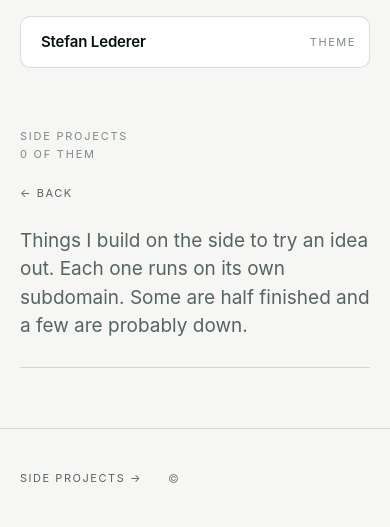
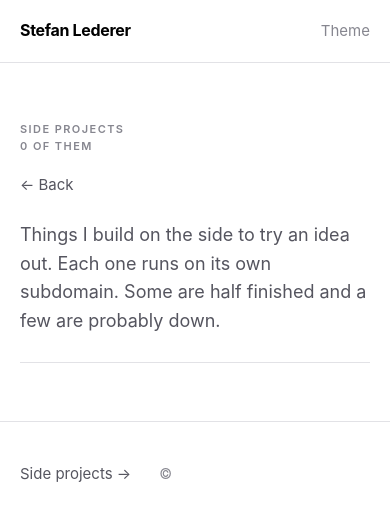
Before and after one commit to slederer/onlycat-tool, a FastAPI app: template templates/projects.html in a window 390 px wide. Shown: the top 527 px of the page. Run offline with FastAPI, Linux system fonts and the light colour scheme; the template is opened without the code that fills it, so the values that code supplies are empty.

Commit message:
Restyle toward bitmovin.com, away from alpic
Alpic's specifics are gone: the green-black base, hot pink CTA, lime
signals, pill buttons, uppercase nav and the floating bordered nav bar.

Bitmovin's own language instead, taken from its live site rather than
memory (Cloudflare blocks headless, so this needed a real browser):
neutral pure black with no colour cast, heavy bold sans headings at
tight tracking, a solid blue primary button and violet-outlined
secondary as rounded rectangles rather than pills, a flat full-width
nav, and an uppercase stat strip beneath the hero, which here counts
investments, rounds led and cohorts from the real data.

Accent rules move from a short tick to a full top border on each card,
and section rules stay hairline.

Also narrows the SPV grid minimum to 240px: at 280 the three cards no
longer fit one row inside the gutter layout and wrapped 2+1.

Co-Authored-By: Claude Opus 5 (1M context) <noreply@anthropic.com>
Claude-Session: https://claude.ai/code/session_012Uw7e92tjKv8G4jRQJqXSj

```diff
--- a/templates/projects.html
+++ b/templates/projects.html
@@ -23,15 +23,15 @@
     padding: 15px 0; border-bottom: 1px solid var(--border);
     text-decoration: none; color: inherit; align-items: baseline;
   }
-  .project:hover .project-name { color: var(--lime); }
-  .project-name { font-weight: 500; color: var(--text-strong); }
+  .project:hover .project-name { color: var(--blue); }
+  .project-name { font-weight: 600; color: var(--text-strong); }
   .project-desc { color: var(--muted); font-size: 14px; }
   .project-host {
     font-family: var(--mono); font-size: 11px; color: var(--faint); text-align: right;
   }
   .back {
     display: inline-block; margin-bottom: 24px; color: var(--muted);
-    text-decoration: none; font-size: 11px; letter-spacing: .14em; text-transform: uppercase;
+    text-decoration: none; font-size: 15px;
   }
   .back:hover { color: var(--text); }
 
--- a/templates/site_base.html
+++ b/templates/site_base.html
@@ -9,7 +9,7 @@
 
 <link rel="icon" href="/static/site/favicon.svg" type="image/svg+xml">
 <link rel="apple-touch-icon" href="/static/site/apple-touch-icon.png">
-<meta name="theme-color" content="#06100e">
+<meta name="theme-color" content="#000000">
 
 {% block og %}
 <meta property="og:type" content="profile">
@@ -41,57 +41,60 @@
 
 <style>
   :root {
-    --bg: #06100e;
-    --bg-tint: #08140f;
-    --panel: #0c1a16;
-    --panel-2: #101f1a;
-    --border: rgba(255, 255, 255, .12);
-    --border-strong: rgba(255, 255, 255, .28);
-    --text: #f2f5f4;
+    /* Neutral black, the way bitmovin.com sits. No colour cast in the base. */
+    --bg: #000000;
+    --bg-2: #0a0a0b;
+    --panel: #101012;
+    --panel-2: #17171a;
+    --border: #232327;
+    --border-strong: #3a3a41;
+    --text: #ffffff;
     --text-strong: #ffffff;
-    --muted: #9aa8a3;
-    --faint: #6b7a75;
+    --muted: #a1a1aa;
+    --faint: #6c6c76;
 
-    --pink: #ff2e63;
-    --lime: #c8f56f;
-    --blue: #6ea8fe;
-    --green: #4fd6a0;
-    --cyan: #5fd0dd;
-    --purple: #b09cf7;
-    --orange: #f0a05a;
-    --yellow: #e6c65c;
-    --red: #ff6b6b;
-    --indigo: #8b9cf0;
+    --blue: #2b6bff;
+    --violet: #7c5cff;
+    --green: #35c98b;
+    --pink: #e4568e;
+    --cyan: #3fb8d4;
+    --purple: #9b7cf6;
+    --orange: #e08a4a;
+    --yellow: #d4ab3e;
+    --red: #e05555;
+    --indigo: #6d7cf0;
+    --lime: #9ad14a;
 
-    --maxw: 1120px;
-    --gutter: 168px;
-    --r: 10px;
+    --maxw: 1140px;
+    --gutter: 176px;
+    --r: 8px;
     --sans: "Inter", -apple-system, BlinkMacSystemFont, "Segoe UI",
             "Helvetica Neue", Arial, sans-serif;
     --mono: ui-monospace, "SF Mono", Menlo, monospace;
   }
   html.light-mode {
-    --bg: #f6f7f5;
-    --bg-tint: #ffffff;
+    --bg: #ffffff;
+    --bg-2: #f7f7f8;
     --panel: #ffffff;
-    --panel-2: #f0f2ee;
-    --border: rgba(6, 16, 14, .14);
-    --border-strong: rgba(6, 16, 14, .34);
-    --text: #10201c;
-    --text-strong: #05100d;
-    --muted: #55645f;
-    --faint: #7d8a85;
+    --panel-2: #f2f2f4;
+    --border: #e2e2e6;
+    --border-strong: #b8b8c0;
+    --text: #0a0a0b;
+    --text-strong: #000000;
+    --muted: #55555f;
+    --faint: #86868f;
 
-    --pink: #e0004d;
-    --lime: #5f8f16;
-    --blue: #2f6fd0;
-    --green: #14875e;
-    --cyan: #1f7d8a;
-    --purple: #6a52c8;
-    --orange: #b06a2c;
-    --yellow: #8e7220;
-    --red: #c33;
-    --indigo: #4f5fc0;
+    --blue: #1c50d8;
+    --violet: #5b3fd6;
+    --green: #12855c;
+    --pink: #c2306a;
+    --cyan: #21798f;
+    --purple: #6a4ad0;
+    --orange: #a75f22;
+    --yellow: #8a6d18;
+    --red: #c03535;
+    --indigo: #4553c9;
+    --lime: #5f8218;
   }
 
   * { margin: 0; padding: 0; box-sizing: border-box; }
@@ -106,95 +109,79 @@
   }
   a { color: inherit; }
   h1, h2, h3 {
-    font-weight: 500; line-height: 1.03; letter-spacing: -0.035em;
+    font-weight: 700; line-height: 1.08; letter-spacing: -0.03em;
     color: var(--text-strong);
   }
 
-  .wrap { max-width: var(--maxw); margin: 0 auto; padding: 0 28px; }
+  .wrap { max-width: var(--maxw); margin: 0 auto; padding: 0 32px; }
 
-  section { padding-block: 96px; }
+  section { padding-block: 92px; }
   section + section { border-top: 1px solid var(--border); }
   .row { display: grid; grid-template-columns: var(--gutter) 1fr; gap: 44px; }
   .label {
-    font-size: 11px; letter-spacing: .16em; text-transform: uppercase;
-    color: var(--faint); padding-top: 9px;
+    font-size: 11px; font-weight: 600; letter-spacing: .13em;
+    text-transform: uppercase; color: var(--faint); padding-top: 10px;
   }
-  .lede { font-size: 19px; line-height: 1.5; max-width: 52ch; color: var(--muted); }
-  h2 { font-size: clamp(1.9rem, 3.4vw, 2.7rem); margin-bottom: 20px; }
+  .lede { font-size: 18px; line-height: 1.6; max-width: 56ch; color: var(--muted); }
+  h2 { font-size: clamp(1.8rem, 3.2vw, 2.5rem); margin-bottom: 20px; }
 
-  /* --- nav: a floating bordered bar, inset from the top --- */
-  .nav { position: sticky; top: 0; z-index: 30; padding: 16px 28px 0; }
+  /* --- nav: full width, flat, like bitmovin.com --- */
+  .nav { border-bottom: 1px solid var(--border); background: var(--bg); position: sticky; top: 0; z-index: 30; }
   .nav-inner {
-    max-width: var(--maxw); margin: 0 auto;
-    display: flex; align-items: center; gap: 26px;
-    padding: 13px 13px 13px 20px;
-    background: color-mix(in srgb, var(--panel) 88%, transparent);
-    backdrop-filter: blur(14px);
-    border: 1px solid var(--border); border-radius: var(--r);
+    max-width: var(--maxw); margin: 0 auto; padding: 18px 32px;
+    display: flex; align-items: center; gap: 30px;
   }
   .wordmark {
-    font-weight: 600; font-size: 15px; letter-spacing: -0.01em;
+    font-weight: 700; font-size: 16px; letter-spacing: -0.02em;
     color: var(--text-strong); text-decoration: none;
   }
-  .nav-links { margin-left: auto; display: flex; align-items: center; gap: 22px; }
-  .nav-links a {
-    color: var(--muted); text-decoration: none;
-    font-size: 11px; letter-spacing: .14em; text-transform: uppercase;
-  }
+  .nav-links { margin-left: auto; display: flex; align-items: center; gap: 26px; }
+  .nav-links a { color: var(--muted); text-decoration: none; font-size: 15px; }
   .nav-links a:hover { color: var(--text); }
   .theme-toggle {
     background: none; border: 0; color: var(--faint); cursor: pointer;
-    font-size: 11px; letter-spacing: .14em; text-transform: uppercase;
-    font-family: inherit; padding: 0;
+    font-size: 15px; font-family: inherit; padding: 0;
   }
   .theme-toggle:hover { color: var(--text); }
-  .nav-user { display: flex; align-items: center; gap: 8px; font-size: 12px; color: var(--muted); }
+  .nav-user { display: flex; align-items: center; gap: 8px; font-size: 14px; color: var(--muted); }
   .nav-user img { width: 22px; height: 22px; border-radius: 50%; }
 
   /* --- shared --- */
-  .panel {
-    background: var(--panel); border: 1px solid var(--border);
-    border-radius: var(--r);
-  }
-  .meta { font-size: 12px; color: var(--faint); }
+  .panel { background: var(--panel); border: 1px solid var(--border); border-radius: var(--r); }
+  .meta { font-size: 13px; color: var(--faint); }
   .meta span + span::before { content: " / "; }
 
+  /* Bitmovin's buttons: rounded rectangles, solid blue primary, outlined rest. */
   .btn {
-    display: inline-flex; align-items: center; gap: 7px;
-    padding: 10px 18px; border-radius: 999px;
-    font-size: 11px; font-weight: 600; letter-spacing: .14em; text-transform: uppercase;
-    text-decoration: none; color: var(--text);
+    display: inline-flex; align-items: center; gap: 8px;
+    padding: 11px 20px; border-radius: var(--r);
+    font-size: 15px; font-weight: 600; text-decoration: none; color: var(--text);
     border: 1px solid var(--border-strong);
-    transition: background .15s, border-color .15s, color .15s;
+    transition: background .15s, border-color .15s;
   }
   .btn:hover { background: var(--panel-2); border-color: var(--text); }
-  .btn.primary {
-    background: var(--pink); border-color: var(--pink); color: #fff;
-  }
-  .btn.primary:hover { filter: brightness(1.1); background: var(--pink); }
-  .btn .arw { font-size: 12px; }
+  .btn.primary { background: var(--blue); border-color: var(--blue); color: #fff; }
+  .btn.primary:hover { filter: brightness(1.12); background: var(--blue); }
+  .btn.violet { border-color: var(--violet); color: var(--text); }
+  .btn.violet:hover { background: color-mix(in srgb, var(--violet) 16%, transparent); border-color: var(--violet); }
 
   /* --- footer --- */
   footer { border-top: 1px solid var(--border); padding-block: 40px; }
   .footer-inner {
-    max-width: var(--maxw); margin: 0 auto; padding: 0 28px;
-    display: flex; flex-wrap: wrap; align-items: center; gap: 12px 26px;
+    max-width: var(--maxw); margin: 0 auto; padding: 0 32px;
+    display: flex; flex-wrap: wrap; align-items: center; gap: 12px 28px;
   }
-  .footer-links { display: flex; flex-wrap: wrap; gap: 24px; }
-  .footer-inner a {
-    color: var(--muted); text-decoration: none;
-    font-size: 11px; letter-spacing: .14em; text-transform: uppercase;
-  }
+  .footer-links { display: flex; flex-wrap: wrap; gap: 26px; }
+  .footer-inner a { color: var(--muted); text-decoration: none; font-size: 15px; }
   .footer-inner a:hover { color: var(--text); }
-  .footer-copy { margin-left: auto; color: var(--faint); font-size: 12px; }
+  .footer-copy { margin-left: auto; color: var(--faint); font-size: 14px; }
 
   @media (max-width: 800px) {
-    .wrap, .footer-inner { padding-inline: 20px; }
-    .nav { padding-inline: 20px; }
-    section { padding-block: 60px; }
+    .wrap, .nav-inner, .footer-inner { padding-inline: 20px; }
+    section { padding-block: 58px; }
     .row { grid-template-columns: 1fr; gap: 16px; }
     .label { padding-top: 0; }
-    .nav-links { gap: 14px; }
+    .nav-links { gap: 16px; }
     .nav-links .nav-anchor { display: none; }
     .footer-copy { margin-left: 0; }
   }
```
Also changed, not shown: templates/homepage.html (+88 -73 lines).
